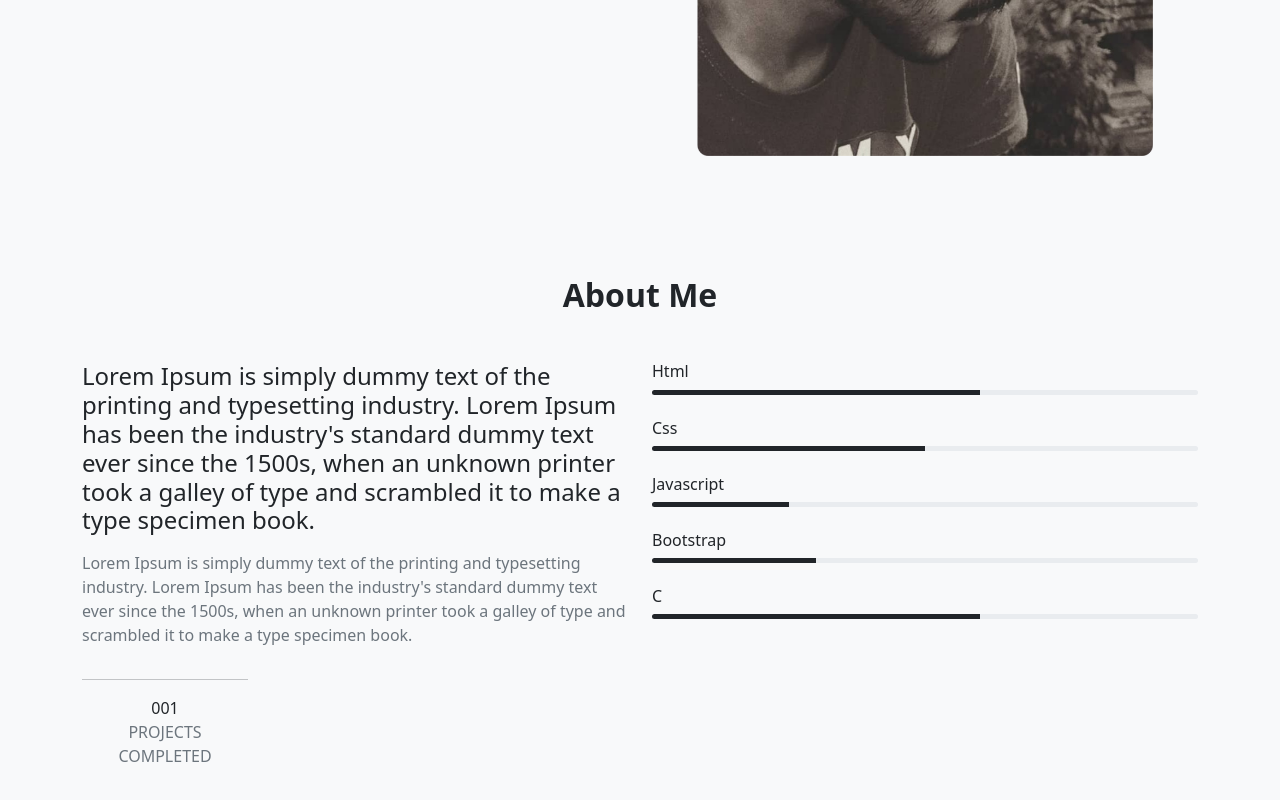
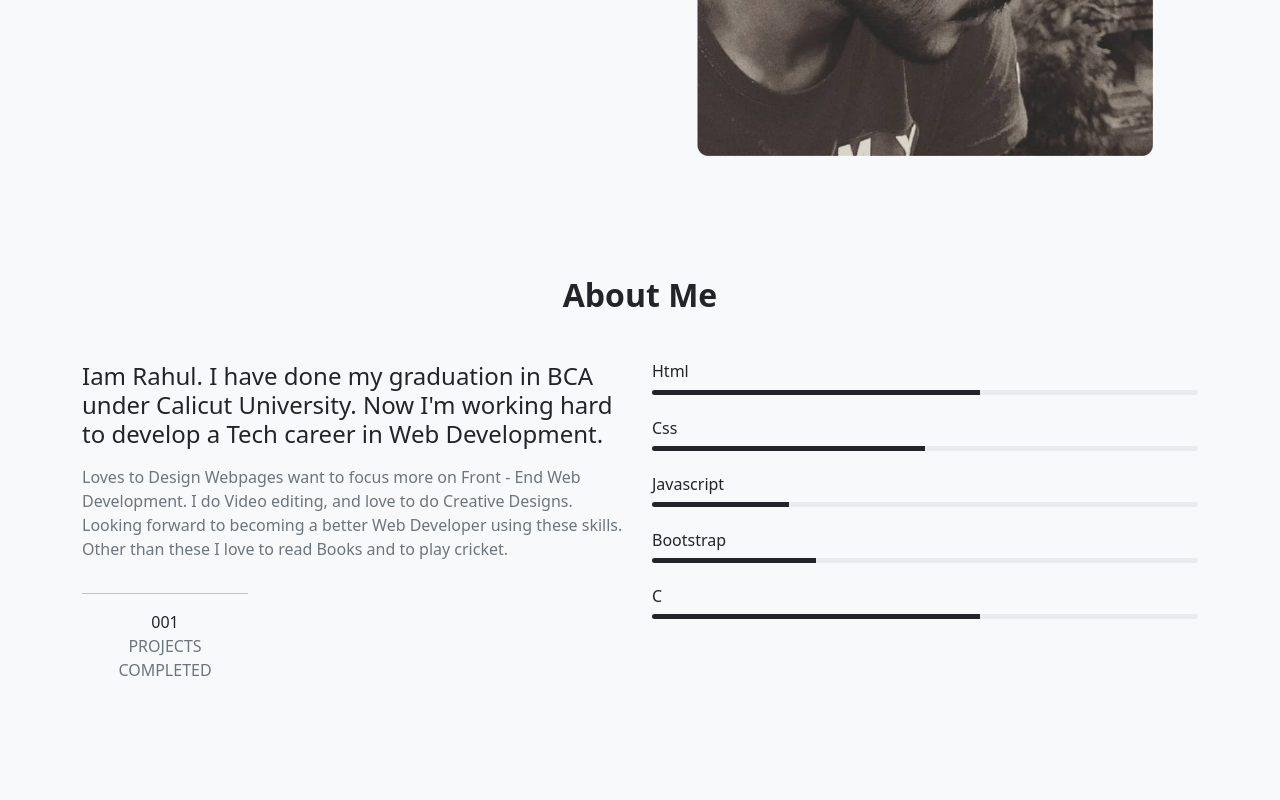
Before and after one commit to rahulnj/Personal-portfolio-responsive, a plain HTML site: page index.html in a window 1280 px wide. Shown: the part 532-1332 px from the top of the page. Drawn offline with nearby package versions, Linux system fonts and the light colour scheme.

Commit message:
validated

```diff
--- a/index.html
+++ b/index.html
@@ -79,8 +79,9 @@
               <div class="row">
                   <div class="col-md-6">
                       <div class="about-text">
-                          <h3 class="fs-4 mb-3">Lorem Ipsum is simply dummy text of the printing and typesetting industry. Lorem Ipsum has been the industry's standard dummy text ever since the 1500s, when an unknown printer took a galley of type and scrambled it to make a type specimen book.</h3>
-                          <p class="text-muted">Lorem Ipsum is simply dummy text of the printing and typesetting industry. Lorem Ipsum has been the industry's standard dummy text ever since the 1500s, when an unknown printer took a galley of type and scrambled it to make a type specimen book.</p>
+                          <h3 class="fs-4 mb-3">Iam Rahul. I have done my graduation in BCA under Calicut University. Now I'm working hard to develop a Tech career in Web Development.</h3>
+                          <p class="text-muted">Loves to Design Webpages want to focus more on Front - End Web Development. I do Video editing, and love to do Creative Designs. Looking forward to becoming a better Web Developer using these skills. Other than these I love to read Books and to play cricket.
+                        </p>
                       </div>
                        <div class="row text-center text-uppercase my-3">
                           <div class="col-sm-4">
```
